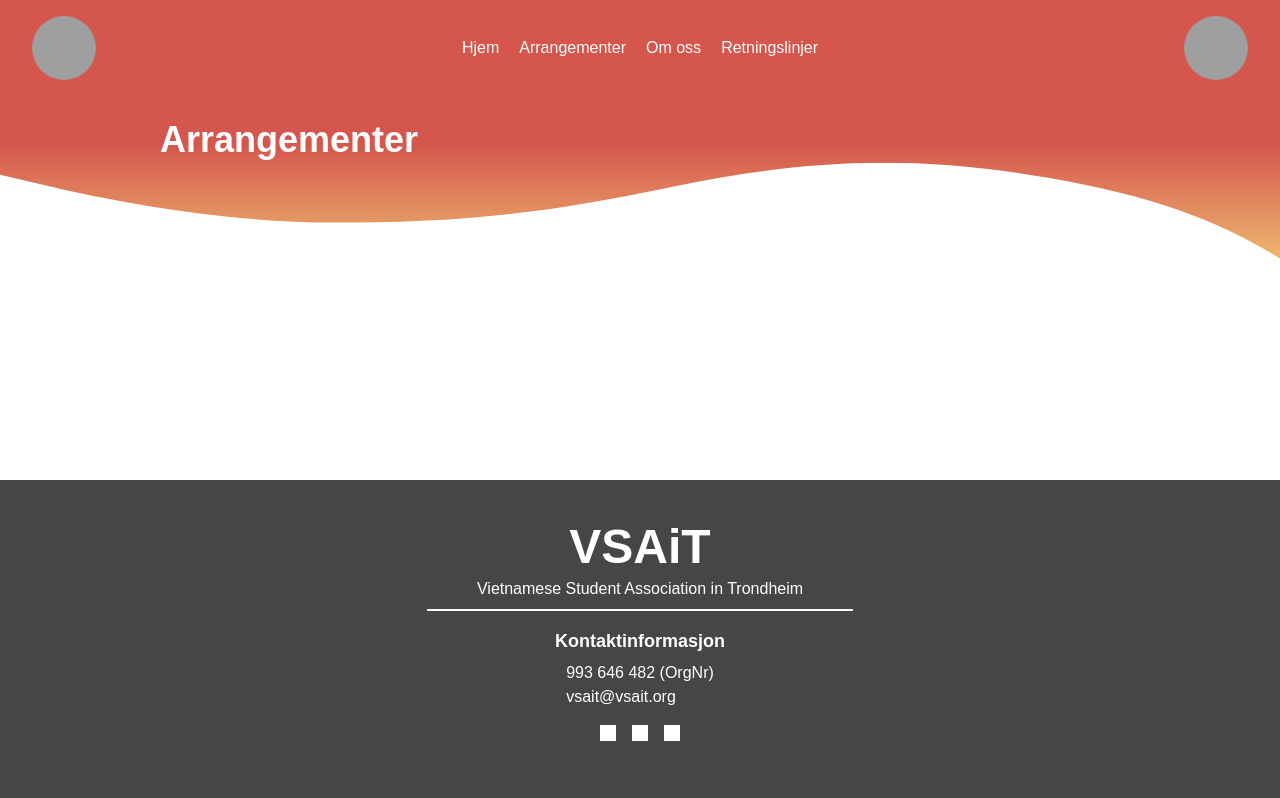
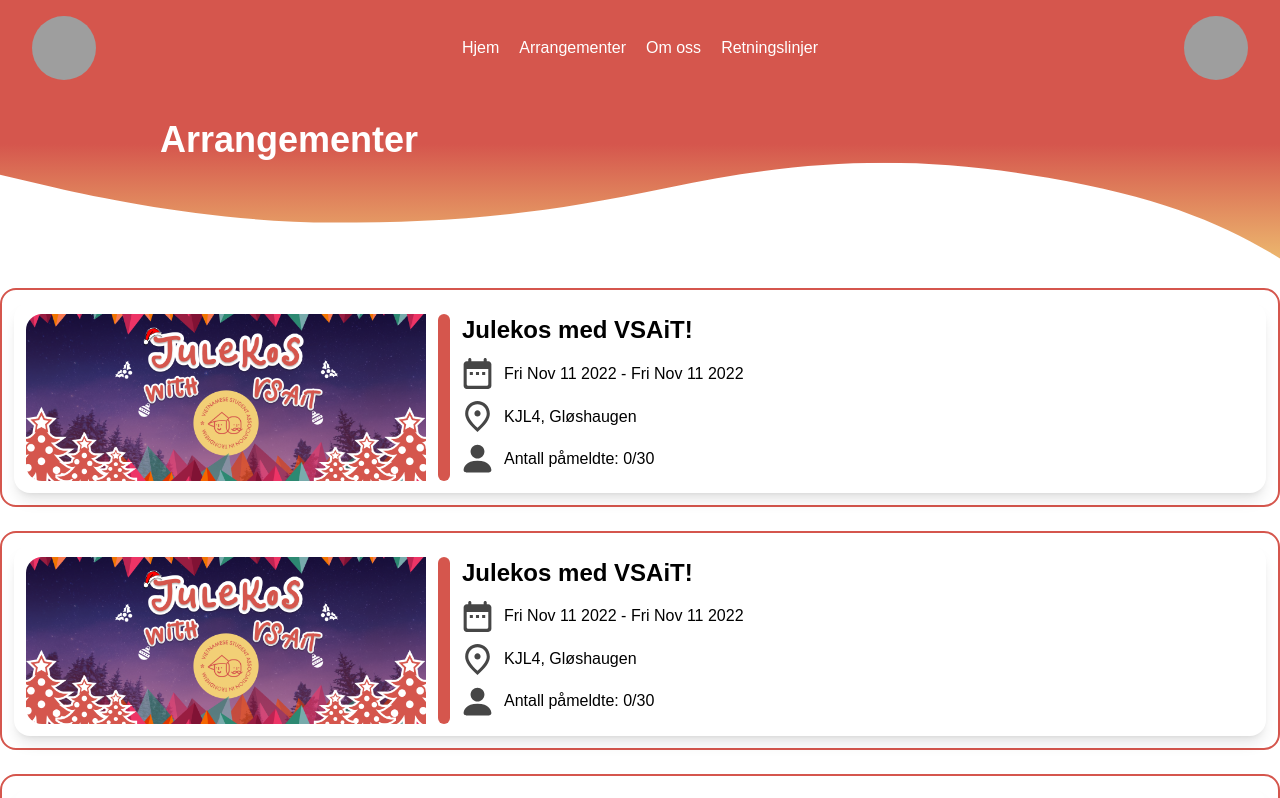
Before and after one commit to vsaIT/vsait.org, a Next.js app: page /events in a window 1280 px wide. Shown: the top 798 px of the page. Built offline with nearby package versions, Linux system fonts and the light colour scheme; grey boxes are pictures that could not be loaded.

Commit message:
feat: add styling for events page

```diff
--- /dev/null
+++ b/lib/icons/Calendar.tsx
@@ -0,0 +1,18 @@
+const Calendar = ({ color = '#464646', className = '' }) => {
+  return (
+    <svg
+      width="29"
+      height="31"
+      viewBox="0 0 29 31"
+      fill="none"
+      xmlns="http://www.w3.org/2000/svg"
+      className={className}
+    >
+      <path
+        d="M25.2917 3.16665H23.75V1.62498C23.75 0.777063 23.0562 0.083313 22.2083 0.083313C21.3604 0.083313 20.6667 0.777063 20.6667 1.62498V3.16665H8.33333V1.62498C8.33333 0.777063 7.63958 0.083313 6.79167 0.083313C5.94375 0.083313 5.25 0.777063 5.25 1.62498V3.16665H3.70833C1.99708 3.16665 0.640417 4.55415 0.640417 6.24998L0.625 27.8333C0.625 28.6511 0.94985 29.4353 1.52809 30.0136C2.10632 30.5918 2.89058 30.9166 3.70833 30.9166H25.2917C26.9875 30.9166 28.375 29.5291 28.375 27.8333V6.24998C28.375 4.55415 26.9875 3.16665 25.2917 3.16665ZM25.2917 26.2916C25.2917 27.1396 24.5979 27.8333 23.75 27.8333H5.25C4.40208 27.8333 3.70833 27.1396 3.70833 26.2916V10.875H25.2917V26.2916ZM6.79167 13.9583H9.875V17.0416H6.79167V13.9583ZM12.9583 13.9583H16.0417V17.0416H12.9583V13.9583ZM19.125 13.9583H22.2083V17.0416H19.125V13.9583Z"
+        fill={color}
+      />
+    </svg>
+  );
+};
+export default Calendar;
--- /dev/null
+++ b/lib/icons/Person.tsx
@@ -0,0 +1,18 @@
+const Person = ({ color = '#464646', className = '' }) => {
+  return (
+    <svg
+      width="29"
+      height="29"
+      viewBox="0 0 29 29"
+      fill="none"
+      xmlns="http://www.w3.org/2000/svg"
+      className={className}
+    >
+      <path
+        d="M2.9375 28.375C2.9375 28.375 0.625 28.375 0.625 26.0625C0.625 23.75 2.9375 16.8125 14.5 16.8125C26.0625 16.8125 28.375 23.75 28.375 26.0625C28.375 28.375 26.0625 28.375 26.0625 28.375H2.9375ZM14.5 14.5C16.3399 14.5 18.1045 13.7691 19.4056 12.4681C20.7066 11.167 21.4375 9.40244 21.4375 7.5625C21.4375 5.72256 20.7066 3.95798 19.4056 2.65695C18.1045 1.35591 16.3399 0.625 14.5 0.625C12.6601 0.625 10.8955 1.35591 9.59445 2.65695C8.29341 3.95798 7.5625 5.72256 7.5625 7.5625C7.5625 9.40244 8.29341 11.167 9.59445 12.4681C10.8955 13.7691 12.6601 14.5 14.5 14.5Z"
+        fill={color}
+      />
+    </svg>
+  );
+};
+export default Person;
--- /dev/null
+++ b/lib/icons/Place.tsx
@@ -0,0 +1,18 @@
+const Place = ({ color = '#464646', className = '' }) => {
+  return (
+    <svg
+      width="25"
+      height="31"
+      viewBox="0 0 25 31"
+      fill="none"
+      xmlns="http://www.w3.org/2000/svg"
+      className={className}
+    >
+      <path
+        d="M12.5001 15.5C10.8042 15.5 9.41675 14.1125 9.41675 12.4166C9.41675 10.7208 10.8042 9.33331 12.5001 9.33331C14.1959 9.33331 15.5834 10.7208 15.5834 12.4166C15.5834 14.1125 14.1959 15.5 12.5001 15.5ZM21.7501 12.725C21.7501 7.12873 17.6647 3.16665 12.5001 3.16665C7.3355 3.16665 3.25008 7.12873 3.25008 12.725C3.25008 16.3325 6.25633 21.1116 12.5001 26.8158C18.7438 21.1116 21.7501 16.3325 21.7501 12.725ZM12.5001 0.083313C18.9751 0.083313 24.8334 5.04748 24.8334 12.725C24.8334 17.8433 20.7172 23.9021 12.5001 30.9166C4.283 23.9021 0.166748 17.8433 0.166748 12.725C0.166748 5.04748 6.02508 0.083313 12.5001 0.083313Z"
+        fill={color}
+      />
+    </svg>
+  );
+};
+export default Place;
--- /dev/null
+++ b/lib/icons/index.ts
@@ -0,0 +1,3 @@
+export { default as Calendar } from './Calendar';
+export { default as Person } from './Person';
+export { default as Place } from './Place';
--- a/lib/styles/globals.css
+++ b/lib/styles/globals.css
@@ -6,9 +6,6 @@
 @layer base {
   html {
     font-family: 'Poppins', sans-serif;
-  }
-  a:hover {
-    text-decoration: underline;
   }
 
   /* /organization */
--- a/pages/events/index.tsx
+++ b/pages/events/index.tsx
@@ -3,6 +3,34 @@ import Head from 'next/head';
 import Footer from '@components/Footer';
 import Navigation from '@lib/components/Navigation';
 import { CurvyHeader } from '@lib/components/Header';
+import { EventType } from '@lib/types';
+import Image from 'next/image';
+import { Calendar, Person, Place } from '@lib/icons';
+
+const placeholderEvent: EventType = {
+  id: '1',
+  title: 'Julekos med VSAiT!',
+  description:
+    'Nå nærmer vinteren seg og vi gjør oss klare til JULEKOS med VSAiT!😍Det vil være masse BANGING pizza, varm drikke, juleworkshop, klementiner, pepperkaker og god julemusikk!🥳 Dersom du har vært snill i år så det være at vi får besøk av julenissen🙈! Det blir super lavterskel, mye smil og latter, og vi håper så mange som mulig vil komme! Kom med cozy wozy klær, og det er også mulig å spille brettspill, strikking, lekser og mingle med andre senere utover kvelden <3 🌈',
+  image: '/placeholder.png',
+  location: 'KJL4, Gløshaugen',
+  maxRegistration: 30,
+  membershipRequired: true,
+  startTime: new Date('11-11-2022 17:00'),
+  endTime: new Date('11-11-2022 17:00'),
+  registrationDeadline: new Date('11-11-2022 17:00'),
+  cancellationDeadline: new Date('11-11-2022 17:00'),
+  registrationList: [],
+  waitingList: [],
+  checkinId: 'test',
+  checkinList: [],
+  draft: false,
+};
+const events: EventType[] = [
+  placeholderEvent,
+  placeholderEvent,
+  placeholderEvent,
+];
 
 const Events: NextPage = () => {
   return (
@@ -16,6 +44,55 @@ const Events: NextPage = () => {
 
       <main className="flex w-full flex-1 flex-col items-center text-center">
         <CurvyHeader title="Arrangementer" />
+
+        <div className="flex flex-col z-10 max-w-screen-xl mb-32 w-full gap-6">
+          {events.map((event: EventType) => (
+            <a href={`/events/${event.id}`}>
+              <div className="p-3 border-2 border-primary rounded-2xl">
+                <div className="relative grid grid-cols-layout w-full mx-auto bg-white shadow-lg rounded-2xl p-3 gap-3">
+                  <div className="flex w-full">
+                    <div className="w-full rounded-l-2xl overflow-hidden">
+                      <Image
+                        src={event.image}
+                        alt="Vercel Logo"
+                        width={1352}
+                        height={564}
+                        layout="responsive"
+                      />
+                    </div>
+                  </div>
+                  <div className="w-full h-full bg-primary rounded-lg"></div>
+                  <div className="flex flex-col w-full text-left">
+                    <h2 className="font-bold text-2xl mb-3">{event.title}</h2>
+                    <div className="flex flex-col gap-3">
+                      <div className="grid grid-cols-event gap-3">
+                        <Calendar className="justify-self-center" />
+                        <p className="flex flex-col justify-center">
+                          {event.startTime.toDateString()} -{' '}
+                          {event.endTime.toDateString()}
+                        </p>
+                      </div>
+
+                      <div className="grid grid-cols-event gap-3">
+                        <Place className="justify-self-center" />
+                        <p className="flex flex-col justify-center">
+                          {event.location}
+                        </p>
+                      </div>
+                      <div className="grid grid-cols-event gap-3">
+                        <Person className="justify-self-center" />
+                        <p className="flex flex-col justify-center">
+                          Antall påmeldte: {event.registrationList.length}/
+                          {event.maxRegistration}
+                        </p>
+                      </div>
+                    </div>
+                  </div>
+                </div>
+              </div>
+            </a>
+          ))}
+        </div>
       </main>
 
       <Footer />
--- a/tailwind.config.js
+++ b/tailwind.config.js
@@ -15,6 +15,10 @@ module.exports = {
         128: '32rem',
         144: '40rem',
       },
+      gridTemplateColumns: {
+        layout: '400px 0.75rem 1fr',
+        event: '30px 1fr',
+      },
     },
   },
   plugins: [],
```
Also changed, not shown: lib/types.ts (+19 -0 lines).
